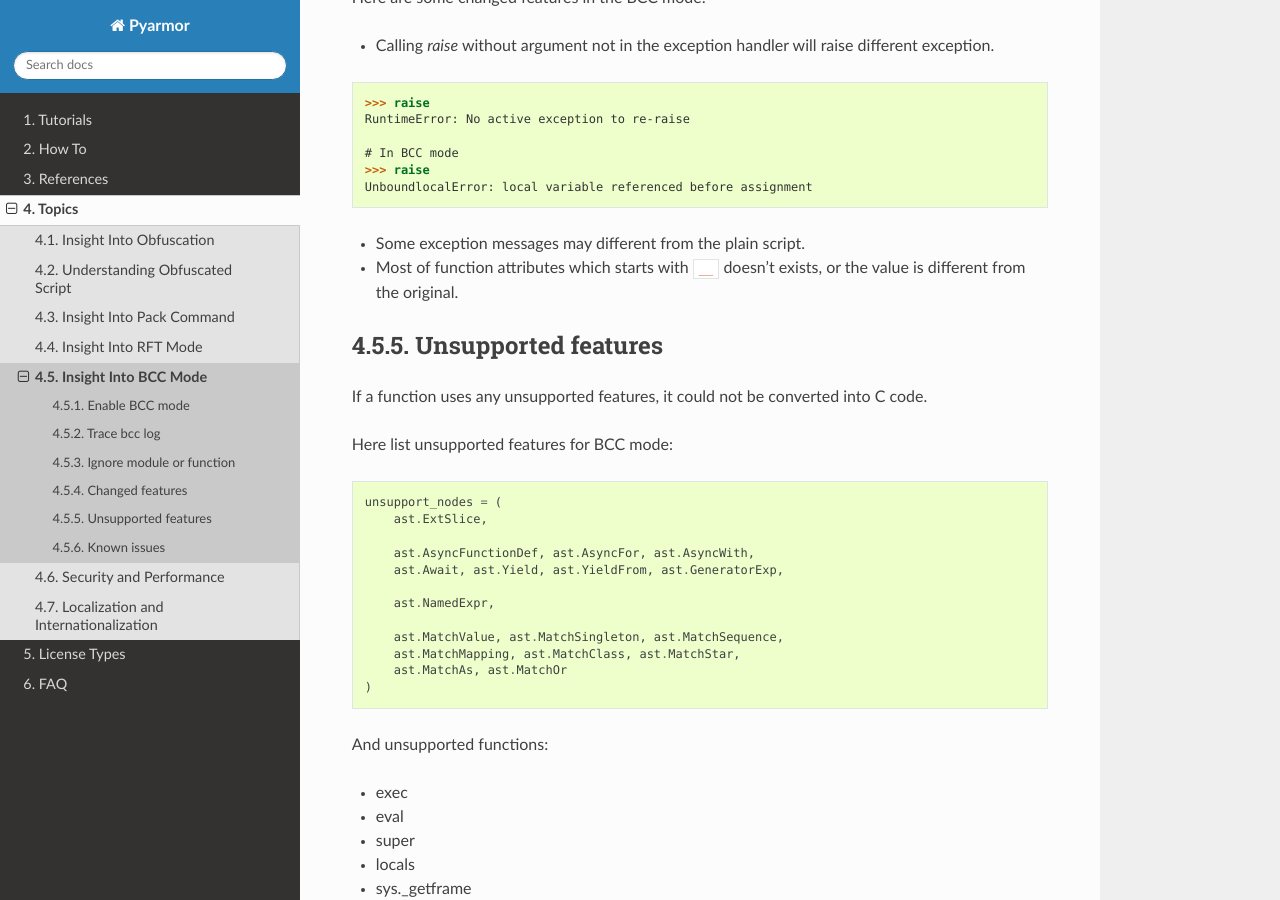
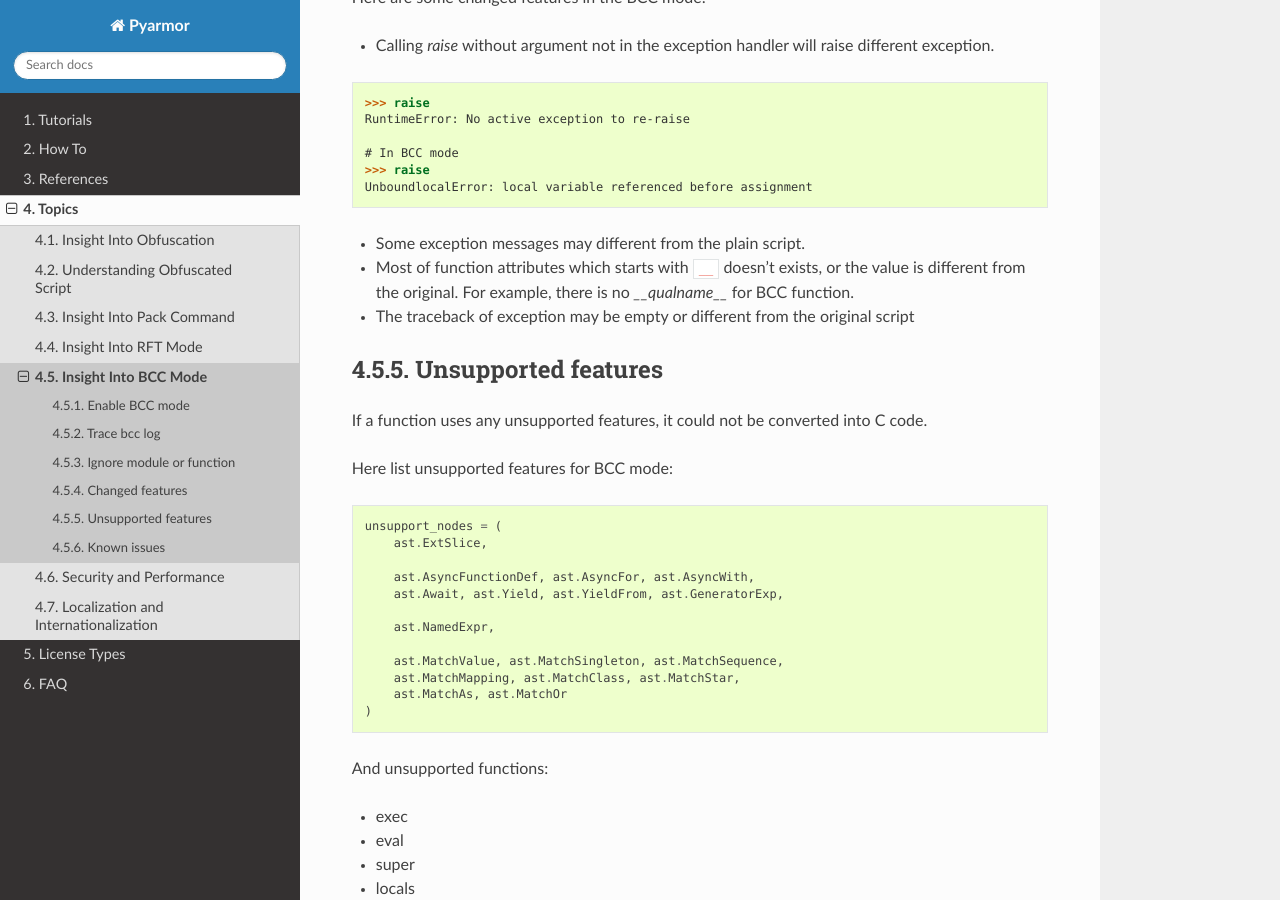
Before and after one commit to dashingsoft/pyarmor, a Sphinx documentation site: the page built from docs/topic/bccmode.rst, in a window 1280 px wide and 900 px high, scrolled down 4034 px. Built offline with Sphinx 7.4.7 and the Read the Docs theme 3.1.0, drawn with Linux system fonts in a browser that asks for light colours.

Commit message:
Add note for bcc mode, the traceback of exception may be empty

```diff
--- a/docs/topic/bccmode.rst
+++ b/docs/topic/bccmode.rst
@@ -185,7 +185,9 @@ Here are some changed features in the BCC mode:
 
 * Some exception messages may different from the plain script.
 
-* Most of function attributes which starts with ``__`` doesn't exists, or the value is different from the original.
+* Most of function attributes which starts with ``__`` doesn't exists, or the value is different from the original. For example, there is no `__qualname__` for BCC function.
+
+* The traceback of exception may be empty or different from the original script
 
 Unsupported features
 ====================
```
